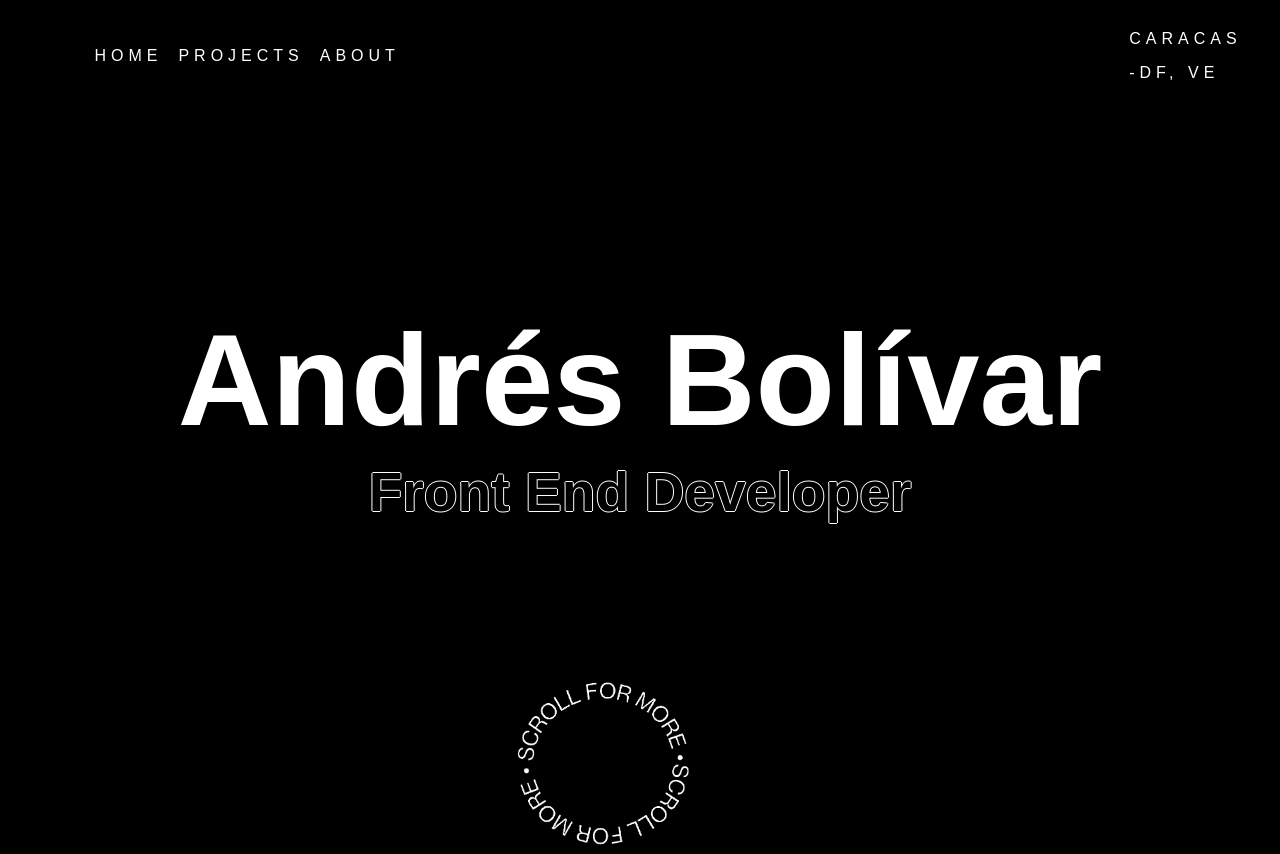
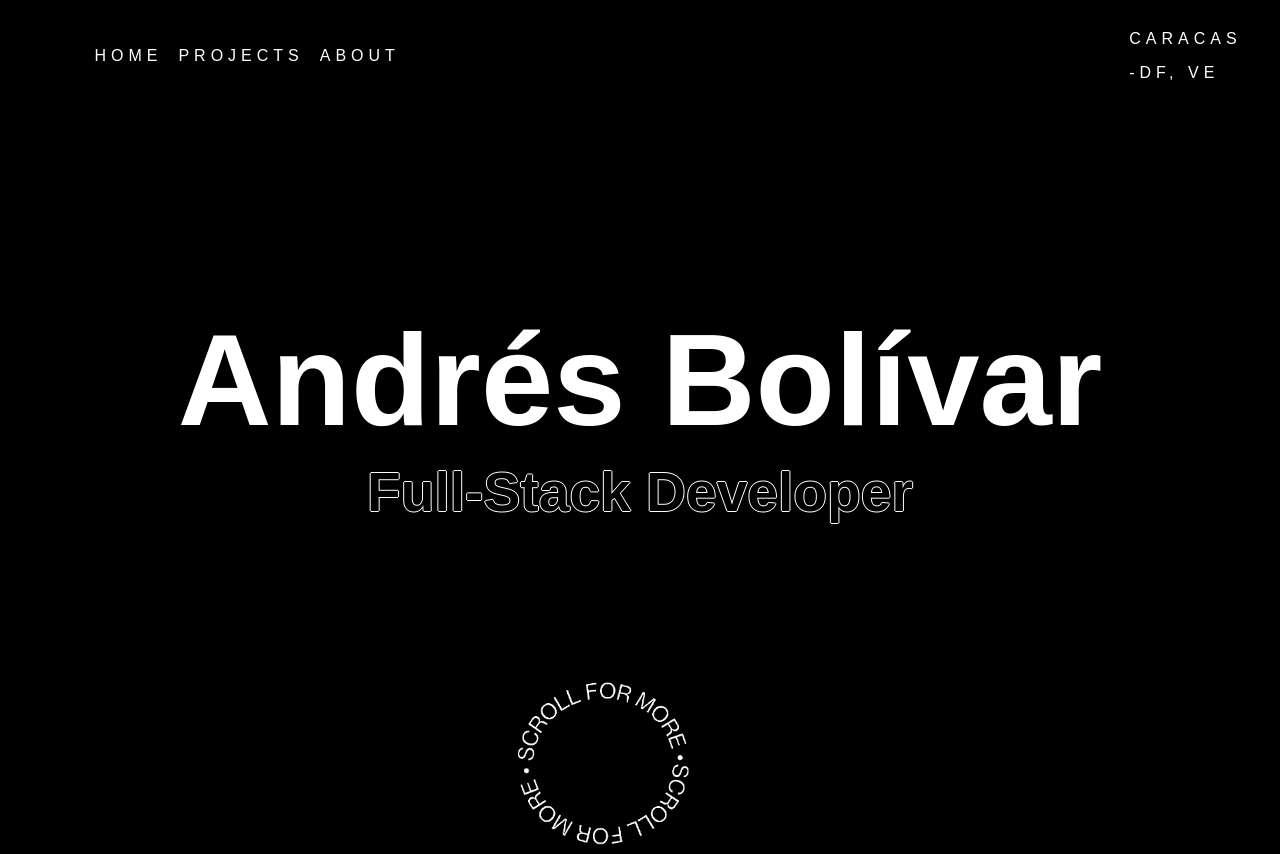
Before and after one commit to andressbolivarr/Portfolio, a website: page index.html in a window 1280 px wide. Shown: the top 854 px of the page. Drawn offline with Linux system fonts and the light colour scheme; a web font is replaced by a local one.

Commit message:
Fullstack developer change h1

```diff
--- a/index.html
+++ b/index.html
@@ -29,7 +29,7 @@
     <div class="container" data-barba-namespace="home">
         <div class="name container">
             <h1>Andrés Bolívar</h1>
-            <h2>Front End Developer</h2>
+            <h2>Full-Stack Developer</h2>
         </div>
     </div>
     <div class="rotating-img rotate">
```
